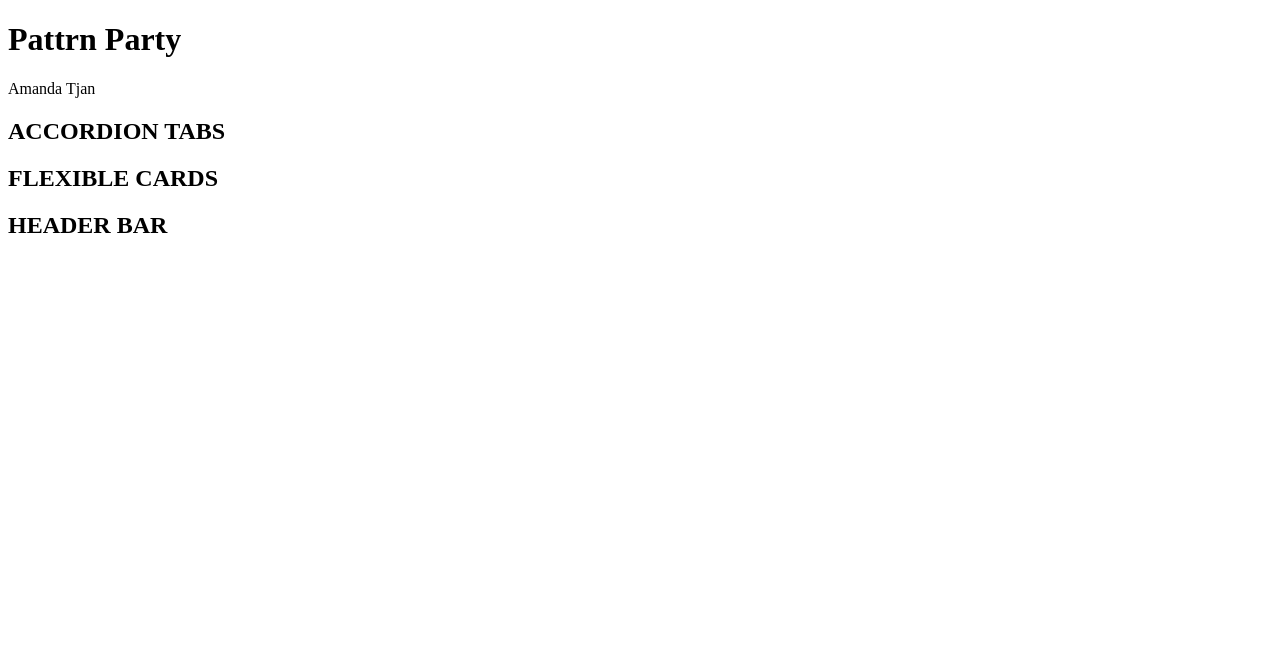
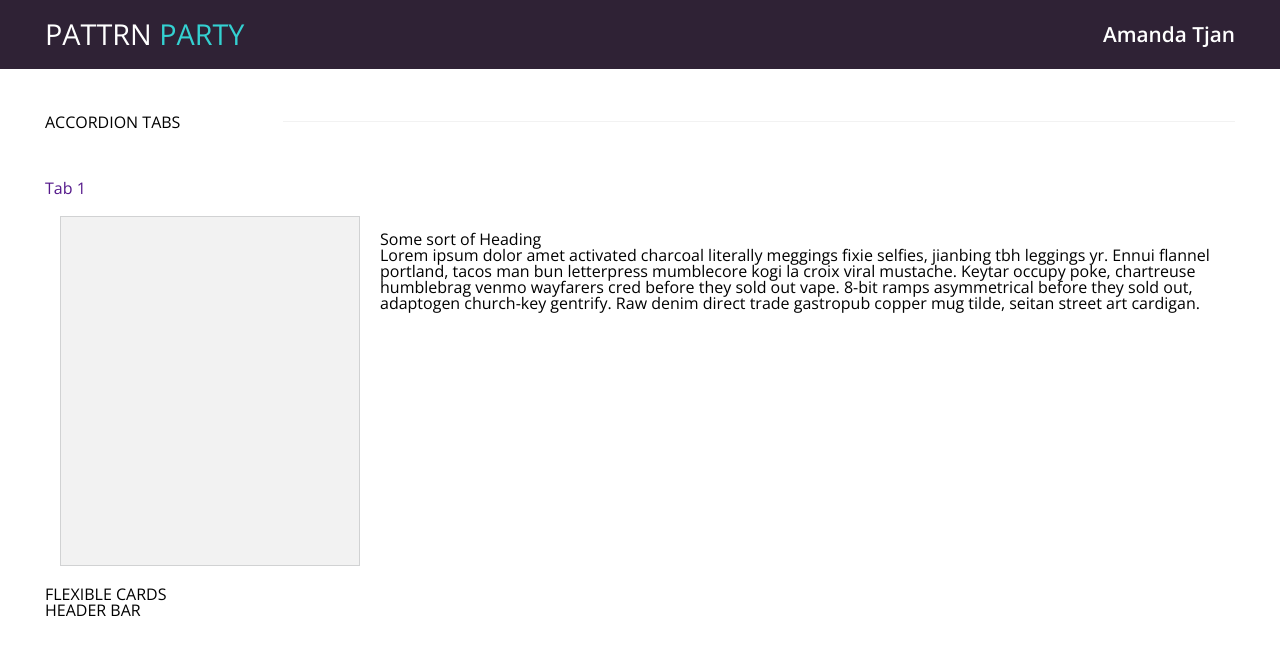
Before and after one commit to soytjan/pattrn-party, a plain HTML site: page index.html in a window 1280 px wide. Drawn offline with nearby package versions, Linux system fonts and the light colour scheme.

Commit message:
Set up initial styling for the page

```diff
--- a/index.html
+++ b/index.html
@@ -2,16 +2,37 @@
 <html lang="en">
 <head>
   <meta charset="UTF-8">
+  <link rel="stylesheet" href="./styles/main.css">
+  <link href="https://fonts.googleapis.com/css?family=Open+Sans:300,600" rel="stylesheet">
   <title>Pattrn Party</title>
 </head>
 <body>
   <header class='header'>
-    <h1 class='header__h1'>Pattrn <span class='header__h1--blue'>Party</span></h1>
+    <h1 class='header__h1'>PATTRN <span class='header__h1--blue'>PARTY</span></h1>
     <p class='header__p'>Amanda Tjan</p>
   </header>
   <main>
-    <section class='container__accordion'>
-      <h2>ACCORDION TABS</h2>
+    <section class='section__container'>
+      <div class='main__header-container'>
+        <h2 class='main__header'>ACCORDION TABS</h2>
+        <div class='main__header-line'></div>
+      </div>
+      <ul class='accordion'>
+        <li class='accordion__tab'>
+          <a href="" class='accordion__tab-link'>Tab 1</a>
+          <div class='accordion__tab-content'>
+            <div class='accordion__tab-content-img accordion__tab-content-img-1'></div>
+            <div class='accordion__tab-content-text'>
+              <h3 class='accordion__tab-content-heading'>Some sort of Heading</h3>
+              <p class='accordion__tab-content-p'>
+                Lorem ipsum dolor amet activated charcoal literally meggings fixie selfies, jianbing tbh leggings yr. Ennui flannel portland, tacos man bun letterpress mumblecore kogi la croix viral mustache. Keytar occupy poke, chartreuse humblebrag venmo wayfarers cred before they sold out vape. 8-bit ramps asymmetrical before they sold out, adaptogen church-key gentrify. Raw denim direct trade gastropub copper mug tilde, seitan street art cardigan.
+              </p>
+            </div>
+          </div>
+        </li>
+        <li></li>
+        <li></li>
+      </ul>
     </section>
     <section class='container__cards'>
       <h2>FLEXIBLE CARDS</h2>
--- a/styles/main.css
+++ b/styles/main.css
@@ -0,0 +1,80 @@
+@import url('./reset.css');
+@import url('./accordion-tabs.css');
+
+*,
+body {
+  font-family: 'Open Sans', sans-serif;
+  font-size: 16px;
+  font-weight: 300;
+  list-style: none;
+}
+
+a {
+  text-decoration: none;
+}
+
+.header {
+  display: flex;
+  justify-content: space-between;
+  align-items: center;
+  background-color: #2F2235;
+  padding: 20px 45px;
+}
+
+.header__h1,
+.header__p {
+  color: white;
+}
+
+.header__h1 {
+  font-size: 1.8em;
+}
+
+.header__h1--blue {
+  color: #34D1D1;
+}
+
+.header__p {
+  font-size: 1.3em;
+  font-weight: 600;
+}
+
+main {
+  padding: 45px;
+}
+
+.section__container {
+}
+
+.main__header-container {
+  display: flex;
+  justify-content: space-between;
+  margin: 0 0 50px;
+  width: 100%;
+}
+
+.main__header-line {
+  display: inline-block;
+  border-top: 1px solid #f2f2f2;
+  height: 50%;
+  padding-left: 10px;
+  width: 80%;
+  align-self: center;
+}
+
+.accordion__tab-content {
+  display: flex;
+  justify-content: space-between;
+  padding: 20px 15px;
+}
+
+.accordion__tab-content-img {
+  border: 1px solid #D1D2D3;
+  background-color: #F2F2F2;
+  height: 350px;
+  min-width: 300px;
+}
+
+.accordion__tab-content-text {
+  padding: 15px 0 15px 20px;
+}
```
